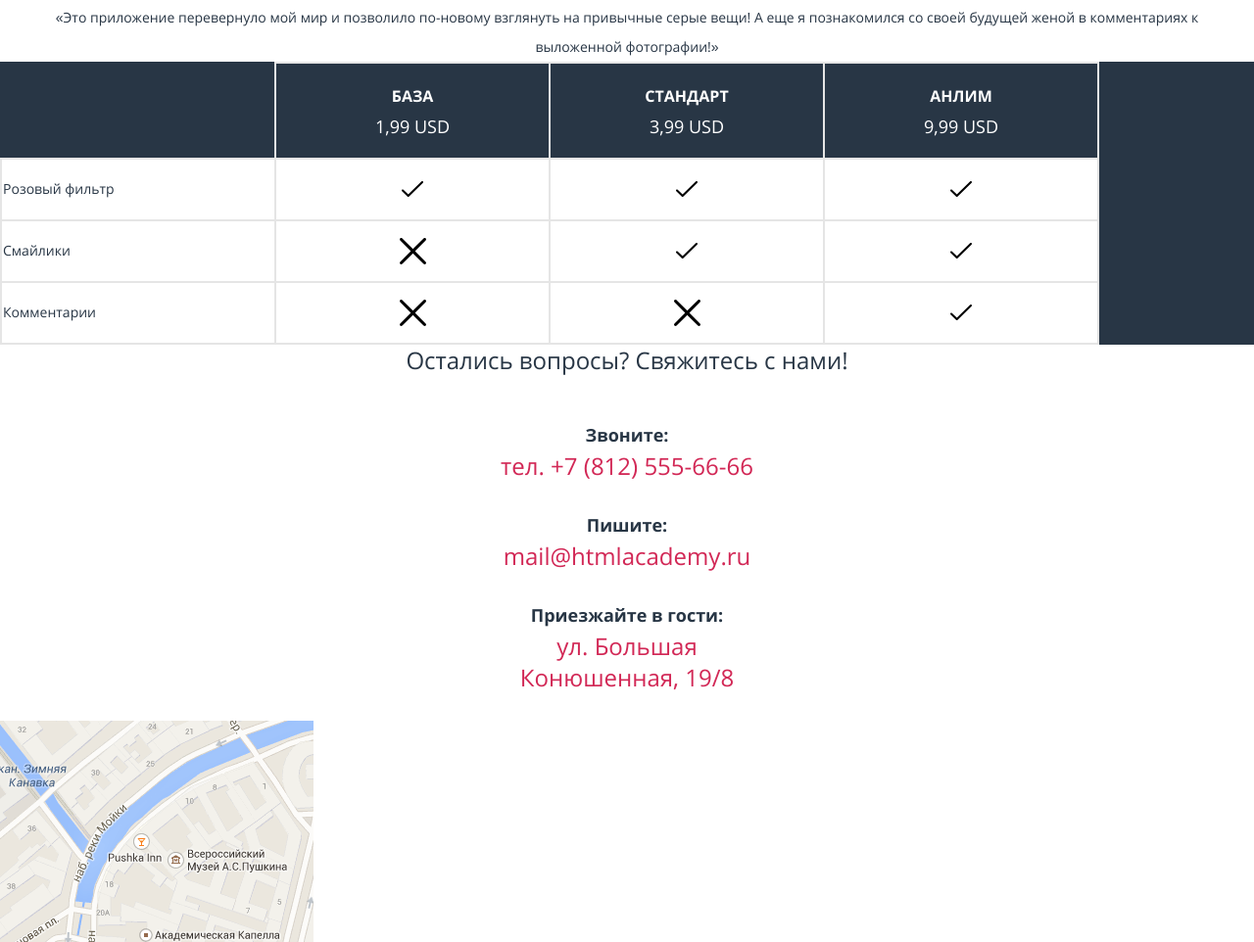
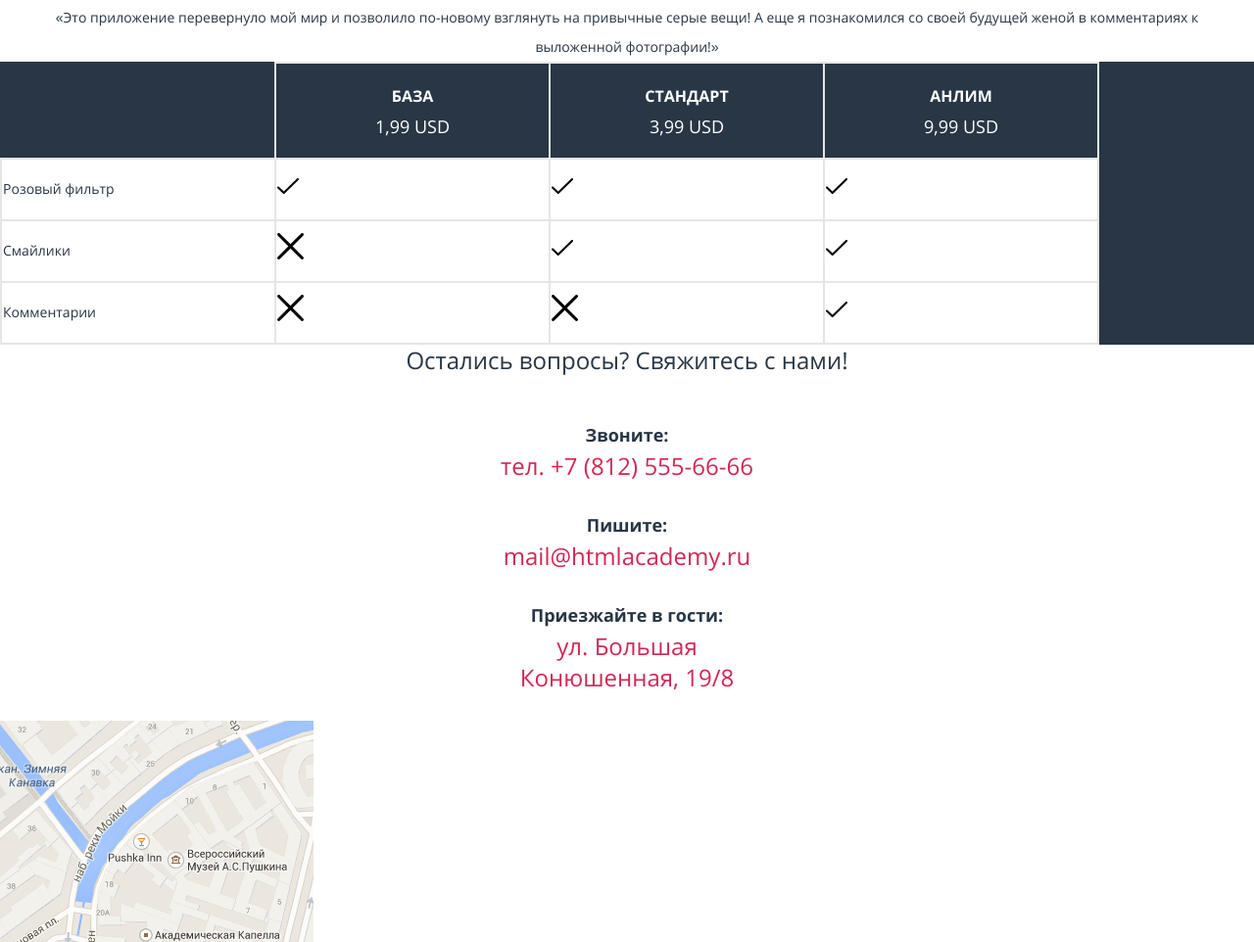
Before and after one commit to Evgeny67/1076491-pink-17, a website: page source/index.html in a window 1280 px wide. Shown: the part 1617-2579 px from the top of the page at 98% size. Drawn offline with nearby package versions, Linux system fonts and the light colour scheme; files that its build step writes are made by us from their sources.

Commit message:
Исправление замечаний от Тревиса

```diff
--- a/source/index.html
+++ b/source/index.html
@@ -105,21 +105,39 @@
         </tr>
         <tr>
           <td>Розовый фильтр</td>
-          <td class="icon__yes"></td>
-          <td class="icon__yes"></td>
-          <td class="icon__yes"></td>
+          <td>
+            <img src="img/icon-yes.svg">
+          </td>
+          <td>
+            <img src="img/icon-yes.svg">
+          </td>
+          <td>
+            <img src="img/icon-yes.svg">
+          </td>
         </tr>
         <tr>
           <td>Смайлики</td>
-          <td class="icon__no"></td>
-          <td class="icon__yes"></td>
-          <td class="icon__yes"></td>
+          <td>
+            <img src="img/icon-no.svg">
+          </td>
+          <td>
+            <img src="img/icon-yes.svg">
+          </td>
+          <td>
+            <img src="img/icon-yes.svg">
+          </td>
         </tr>
         <tr>
           <td>Комментарии</td>
-          <td class="icon__no"></td>
-          <td class="icon__no"></td>
-          <td class="icon__yes"></td>
+          <td>
+            <img src="img/icon-no.svg">
+          </td>
+          <td>
+            <img src="img/icon-no.svg">
+          </td>
+          <td>
+            <img src="img/icon-yes.svg">
+          </td>
         </tr>
       </table>
       <section class="contacts">
--- a/source/less/blocks/advantages.less
+++ b/source/less/blocks/advantages.less
@@ -2,7 +2,7 @@
   margin: 0;
   padding: 0;
   background: #f2f2f2;
-  color: #000000
+  color: #000000;
 }
 
 .advantages__wrapper {
@@ -33,6 +33,7 @@
   text-align: center;
   color: #283645;
 }
+
 .comments__index {
   background: #ffffff;
 }
--- a/source/less/blocks/main.less
+++ b/source/less/blocks/main.less
@@ -14,7 +14,6 @@
 
 .download {
   margin: 0;
-  padding: 0;
   display: block;
   width: 202px;
   height: 18px;
@@ -79,15 +78,3 @@ td {
   background: #ffffff;
   border: 2px solid #e5e5e5;
 }
-
-.icon__yes {
-  background-image: url(../img/icon-yes.svg);
-  background-repeat: no-repeat;
-  background-position: 50%;
-}
-
-.icon__no {
-  background-image: url(../img/icon-no.svg);
-  background-repeat: no-repeat;
-  background-position: 50%;
-}
```
